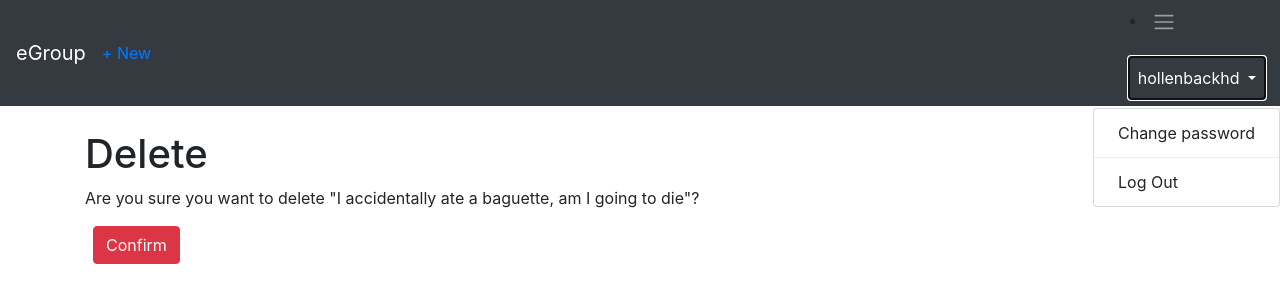
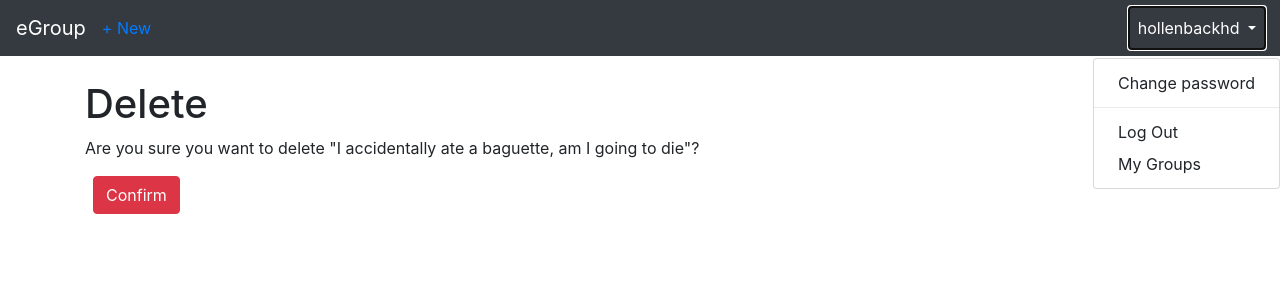
Before and after one commit to hollenbackhd/eGroup, a Django app: page /allgroups/11/delete/ in a window 1280 px wide, after a click that opens the changed part. Shown: the top 303 px of the page. Run offline with Django 3.2, Linux system fonts and the light colour scheme; a user stored in the database is signed in; data comes from the database, SQL or seed files in the repository; some libraries are stand-ins or nearby versions.

Commit message:
added mygroups to dropdown bar on base page

```diff
--- a/templates/base.html
+++ b/templates/base.html
@@ -23,9 +23,6 @@
 <li class="nav-item"><a href="{% url 'allgroups_new' %}">+ New</a></li>
 </ul>
 
-</ul class="navbar-nav mr-auto">
-<li class="nav-item"><a href="{% url 'mygroups_page' %}>My Groups</a></li>
-</ul>
 
 {% endif %}
       <button class="navbar-toggler" type="button" data-toggle="collapse"
@@ -49,6 +46,9 @@
               <div class="dropdown-divider"></div>
               <a class="dropdown-item" href="{% url 'logout' %}">
               Log Out</a>
+
+		<a class="dropdown-item" href="{ url 'mygroups_page' %}">My Groups</a>
+
             </div>
           </li>
         </ul>
```
